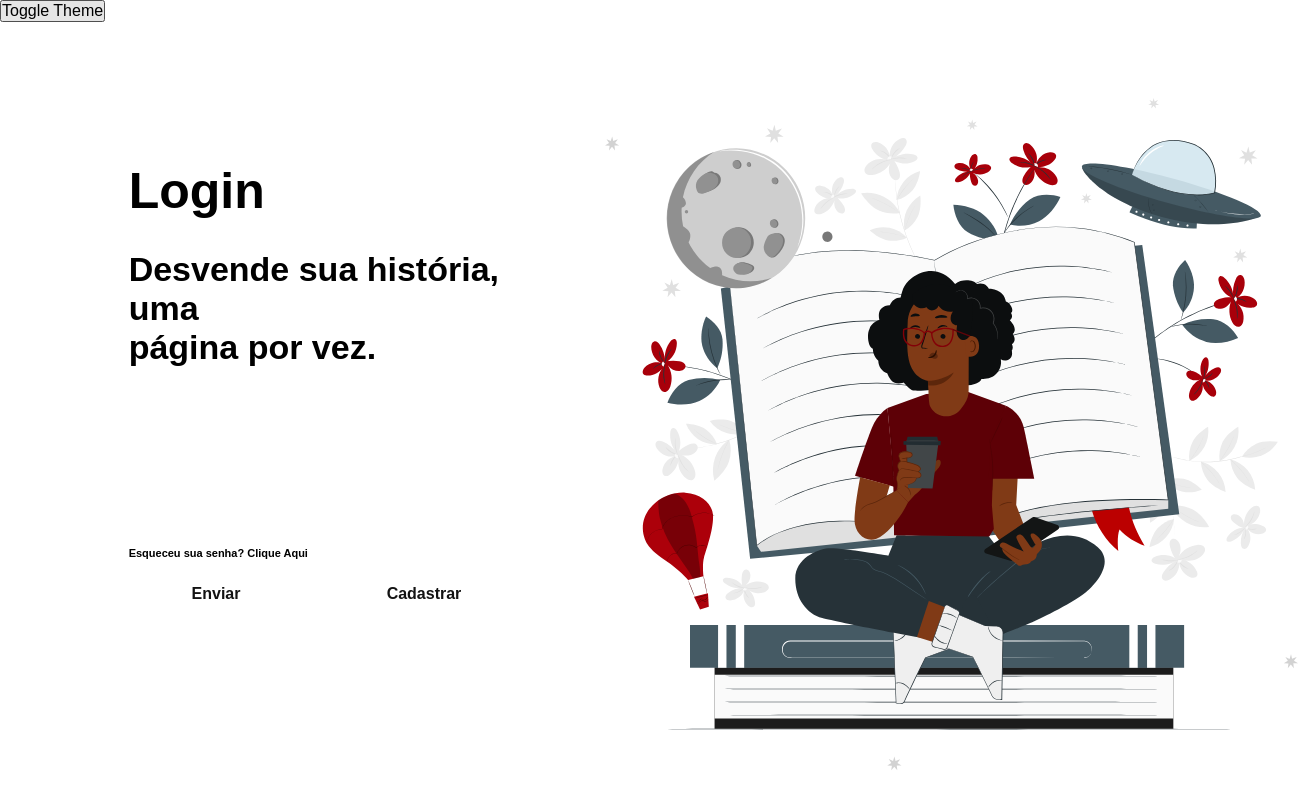
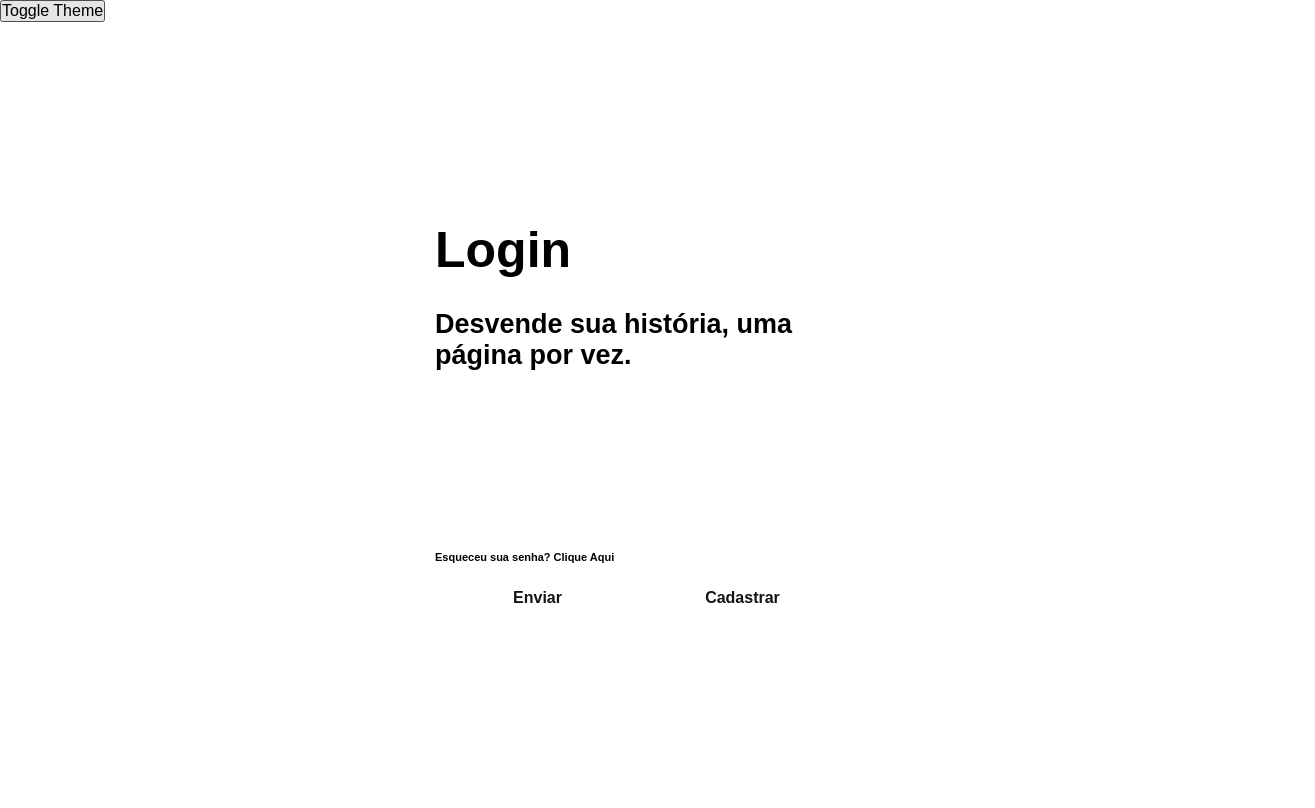
Before and after one commit to Sayd-Developer/Diario, a React (Vite) app: page /login in a window 1280 px wide. Shown: the top 808 px of the page, 1315 px wide, since content can reach past the window. Built offline with nearby package versions, Linux system fonts and the light colour scheme.

Commit message:
style: :art: change Login

```diff
--- a/src/pages/Login/index.tsx
+++ b/src/pages/Login/index.tsx
@@ -1,30 +1,25 @@
 import { ContainerContent, ContainerLeft, ContainerRight, Header, Body, Footer, ContainerForm, Button, GroupInput } from "./style"
 
-import imgLogin from '../../assets/img/imgLogin.svg'
-import userLogin from "../../assets/img/userLogin.svg"
-import passwordLogin from '../../assets/img/passwordLogin.svg'
-
+import imgLogin from '../../assets/img/imgLogin.svg';
+import userLogin from "../../assets/img/userLogin.svg";
+import passwordLogin from '../../assets/img/passwordLogin.svg';
 import { useForm } from 'react-hook-form';
 import { zodResolver } from "@hookform/resolvers/zod";
 import { z } from 'zod';
 import { useNavigate } from "react-router-dom";
-
 import { InputCustomizado } from "../../components/InputLogin/style";
 
 const schemaForm = z.object({
   login: z.object({
-    email: z.string().min(20, 'Por favor, informe seu email'),
-    password: z.string().min(20, 'Por favor, informe sua senha')
+    email: z.string().min(6, 'Por favor, informe um email válido'),
+    password: z.string().min(6, 'Por favor, informe uma senha válida')
   })
-})
+});
 
-type FormProps = z.infer<typeof schemaForm>
+type FormProps = z.infer<typeof schemaForm>;
 
 export default function Login() {
-
   const { register, handleSubmit, formState: { errors } } = useForm<FormProps>({
-    criteriaMode: "all",
-    mode: "all",
     resolver: zodResolver(schemaForm),
     defaultValues: {
       login: {
@@ -32,12 +27,11 @@ export default function Login() {
         password: ""
       }
     }
-  }
-  );
+  });
 
   const handleFormSubmit = (data: FormProps) => {
     console.log(data);
-  }
+  };
 
   const navigate = useNavigate();
 
@@ -48,24 +42,23 @@ export default function Login() {
           <ContainerContent>
             <Header>
               <h1>Login</h1>
-              <h2>Desvende sua história,  uma<br />
-                página por vez.</h2>
+              <h2>Desvende sua história, uma <br /> página por vez.</h2>
             </Header>
             <Body>
               <GroupInput>
                 <img alt="" src={userLogin} width="19px" />
                 <InputCustomizado {...register('login.email')} type="text" maxLength={20} />
               </GroupInput>
-              {errors.login?.email?.message && (
-                <p>{errors.login?.email?.message}</p>
+              {errors.login?.email && (
+                <p>{errors.login.email.message}</p>
               )}
 
               <GroupInput>
                 <img src={passwordLogin} alt="" width="19px" />
-                <InputCustomizado {...register('login.password')} type="text" maxLength={20} />
+                <InputCustomizado {...register('login.password')} type="password" maxLength={20} />
               </GroupInput>
-              {errors.login?.password?.message && (
-                <p>{errors.login?.password?.message}</p>
+              {errors.login?.password && (
+                <p>{errors.login.password.message}</p>
               )}
 
               <h4>Esqueceu sua senha? Clique Aqui</h4>
@@ -80,7 +73,7 @@ export default function Login() {
         <ContainerRight>
           <img src={imgLogin} alt="" />
         </ContainerRight>
-      </ContainerForm >
+      </ContainerForm>
     </>
-  )
+  );
 }
--- a/src/pages/Login/style.ts
+++ b/src/pages/Login/style.ts
@@ -5,13 +5,19 @@ export const ContainerForm = styled.form`
   flex-direction: row;
   width: 100vw;
   height: 100%;
+
+  @media screen and (max-width: 1290px) {
+    display: flex;
+    justify-content: center;
+    align-items: center;
+  }
 `
 export const ContainerLeft = styled.div`
   display: flex;
   justify-content: center;
   align-items: center;
 
-  width: 50vw;
+  flex: 1;
   height: 100vh;
   background-color: ${props => props.theme.primary};
 `
@@ -19,30 +25,45 @@ export const ContainerRight = styled.div`
   display: flex;
   justify-content: center;
   align-items: center;
-  width: 50vw;
+  flex: 1;
   height: 100vh;
+
+  @media screen and (max-width: 1290px) {
+    display: none;
+  }
 `
 
 export const ContainerContent = styled.div`
-  display: block;
+  display: flex;
   flex-direction: column;
-  height: 65%;
-  width: 65%;
+
+  @media screen and (max-width: 450px) {
+    display: flex;
+    justify-content: center;
+    align-items: center;
+  }
 `
 export const Header = styled.header`
   display: flex;
   flex-direction: column;
   justify-content: flex-start;
   align-items: flex-start;
-  margin-left: 4%;
 
   h1 {
     font-size: 50px;
   }
   h2 {
-    font-size: 34px;
+    font-size: 27px;
     margin-bottom: 30px;
     margin-top: 30px;
+
+    @media screen and (max-width: 450px) {
+      font-size: 23px;
+    }
+  }
+
+  @media screen and (max-width: 450px) {
+    width: 350px;
   }
 `
 export const GroupInput = styled.div`
@@ -50,14 +71,16 @@ export const GroupInput = styled.div`
   border: 2px solid #fff;
   border-radius: 15px;
   height: 65px;
-  width: 455px;
+  width: 410px;
 
   padding: 17px;
   margin-top: 10px;
+
+  @media screen and (max-width: 450px) {
+    width: 350px;
+  }
 `
 export const Body = styled.div`
-  margin-left: 4%;
-
   p {
     margin-top: 10px;
     color: red;
@@ -72,15 +95,31 @@ export const Footer = styled.div`
   flex-direction: row;
   justify-content: space-around;
   margin-top: 10px;
+
+  @media screen and (max-width: 450px) {
+    width: 350px;
+  }
 `
 
 export const Button = styled.button`
   border: none;
   background: #fff;
   color: #131313;
-  width: 230px;
+  width: 180px;
   height: 50px;
   border-radius: 15px;
+  transition:
+    background-color 0.3s,
+    color 0.3s;
 
   font-weight: 800;
+
+  &:hover {
+    background-color: #111;
+    color: #fff;
+  }
+
+  @media screen and (max-width: 450px) {
+    width: 150px;
+  }
 `
```
Also changed, not shown: src/pages/RegisterLogin/index.tsx (+27 -2 lines), src/pages/RegisterLogin/style.ts (+41 -1 lines).
